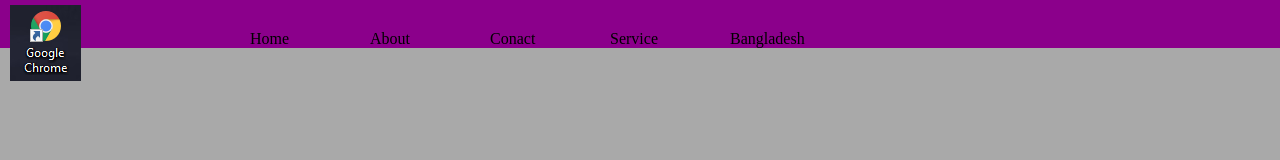
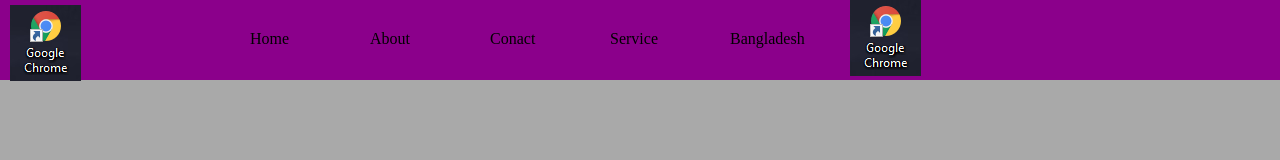
Before and after one commit to rajeshJSweb/portfolio, a plain HTML site: page index.html in a window 1280 px wide. Drawn offline with Linux system fonts and the light colour scheme.

Commit message:
again commit

```diff
--- a/index.html
+++ b/index.html
@@ -18,6 +18,7 @@
             <li><a href="#"></a>Conact</li>
             <li><a href="#"></a>Service</li>
             <li><a href="#"></a>Bangladesh</li>
+            <img src="img/logo.PNG" alt="logo">
         </ul>
     </nav>
 </body>
```
